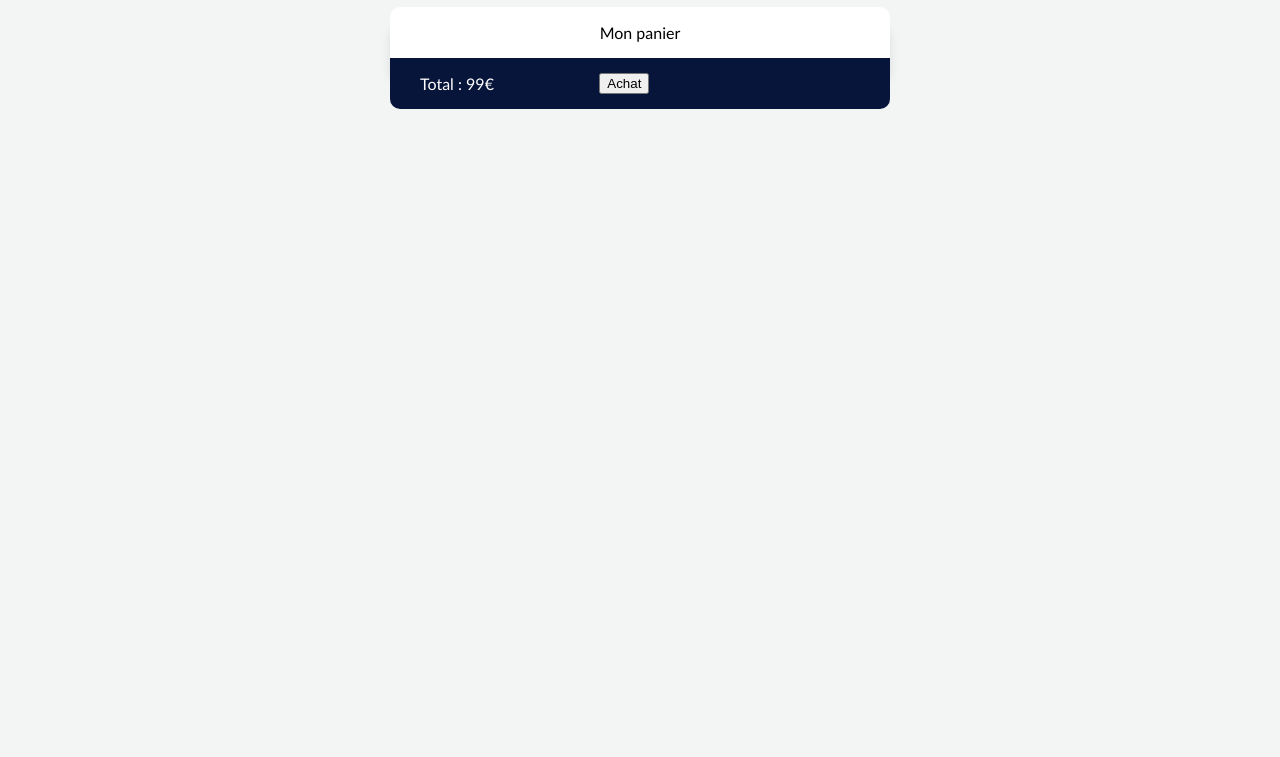
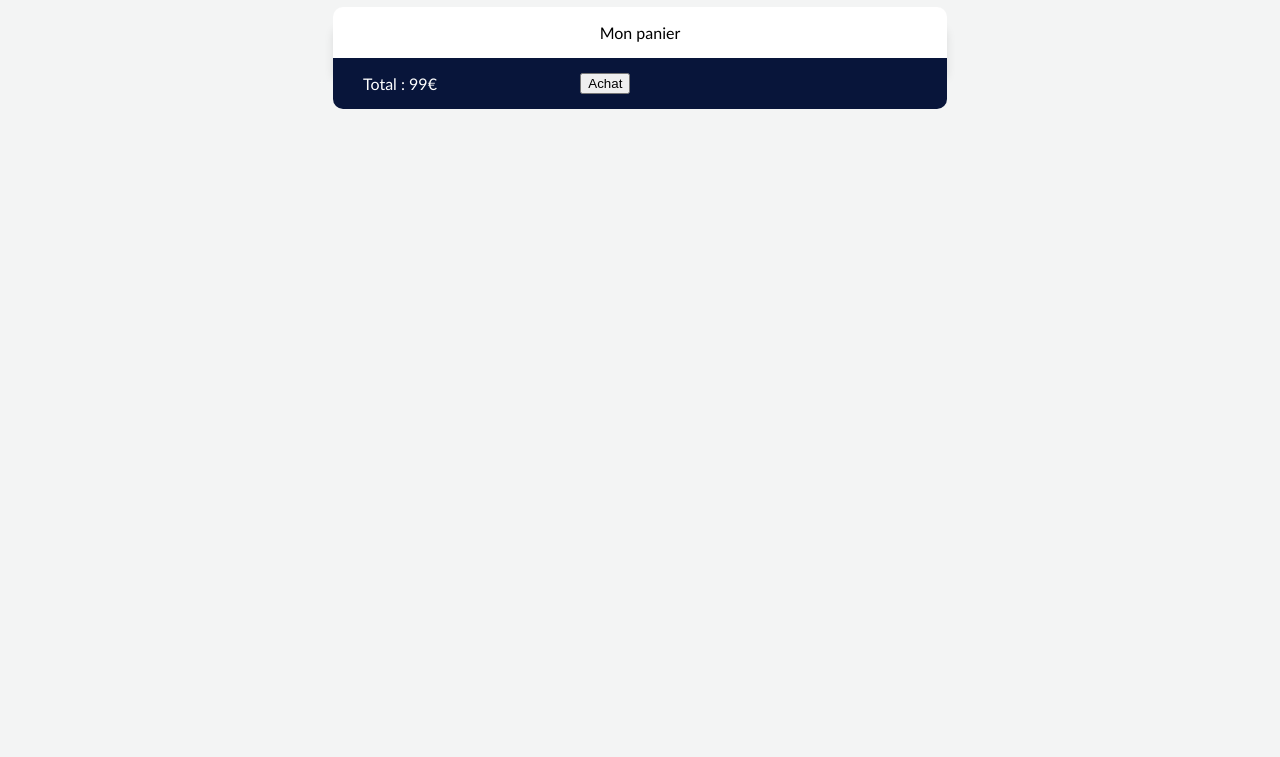
Before and after one commit to WeKeys-Lyon/hackathon-frontend, a website: page cart.html in a window 1280 px wide. Shown: the part 43-800 px from the top of the page. Drawn offline with nearby package versions, Linux system fonts and the light colour scheme; no server answers.

Commit message:
correction CSS et ordre des réservations

```diff
--- a/script-booking.js
+++ b/script-booking.js
@@ -1,5 +1,7 @@
 let cookie = document.cookie;
 function addLine(tableau){
+    console.log(tableau)
+    tableau.sort((a,b) => moment(a.date) - moment(b.date));
     console.log(tableau)
     tableau.forEach(booking => {
         let heure = moment(booking.date).format('HH:mm');
--- a/stylecartbook.css
+++ b/stylecartbook.css
@@ -65,7 +65,7 @@ a {
     border-radius: 10px 10px 0 0 ;
     box-shadow: 0 20px 10px rgba(0,0,0,0.1);
     width: 75vw;
-    max-width: 500px;
+    max-width: 614px;
     display: flex;
     flex-direction: column;
     align-items: center;
@@ -119,7 +119,7 @@ a {
     background-color: #08153a;
     color: white;
     width: 75vw;
-    max-width: 500px;
+    max-width: 614px;
     display: flex;
     justify-content: space-between;
     align-items: center;
```
